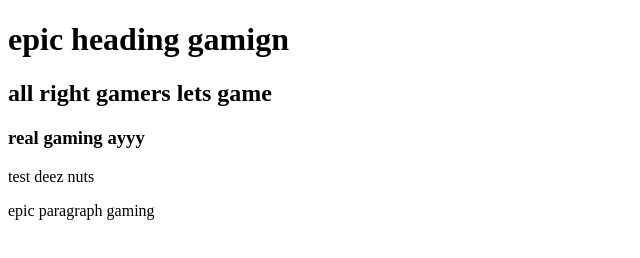
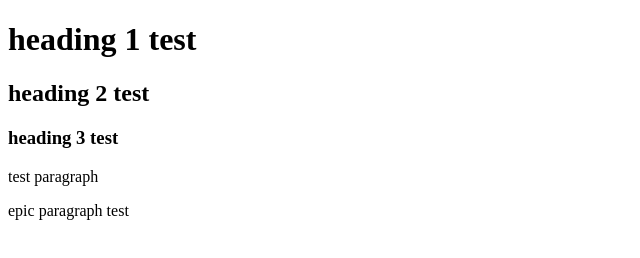
Before and after one commit to lazartej/bbwebsite, a plain HTML site: page index.html in a window 1280 px wide. Shown: the whole page, without its empty margins (0-640 px from the left). Drawn offline with Linux system fonts and the light colour scheme.

Commit message:
test rename

```diff
--- a/index.html
+++ b/index.html
@@ -2,19 +2,19 @@
 <html>
 <head>
   <title>
-    epic gaming website
+    Title test
   </title>
 </head>
 <h1>
-  epic heading gamign
+  heading 1 test
 </h1>
 <h2>
-  all right gamers lets game
+  heading 2 test
 </h2>
 <h3>
-  real gaming ayyy
+  heading 3 test
 </h3>
 
-<p> test deez nuts </p>
-  <p>epic paragraph gaming</p>
+<p> test paragraph </p>
+  <p>epic paragraph test</p>
 </html>
```
